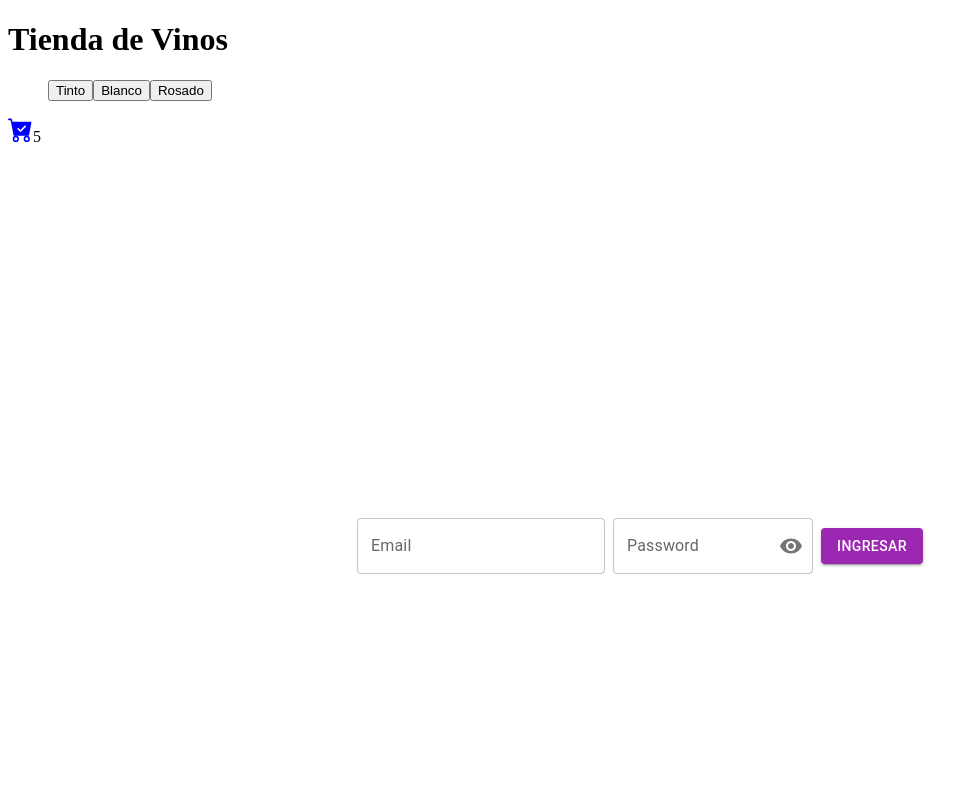
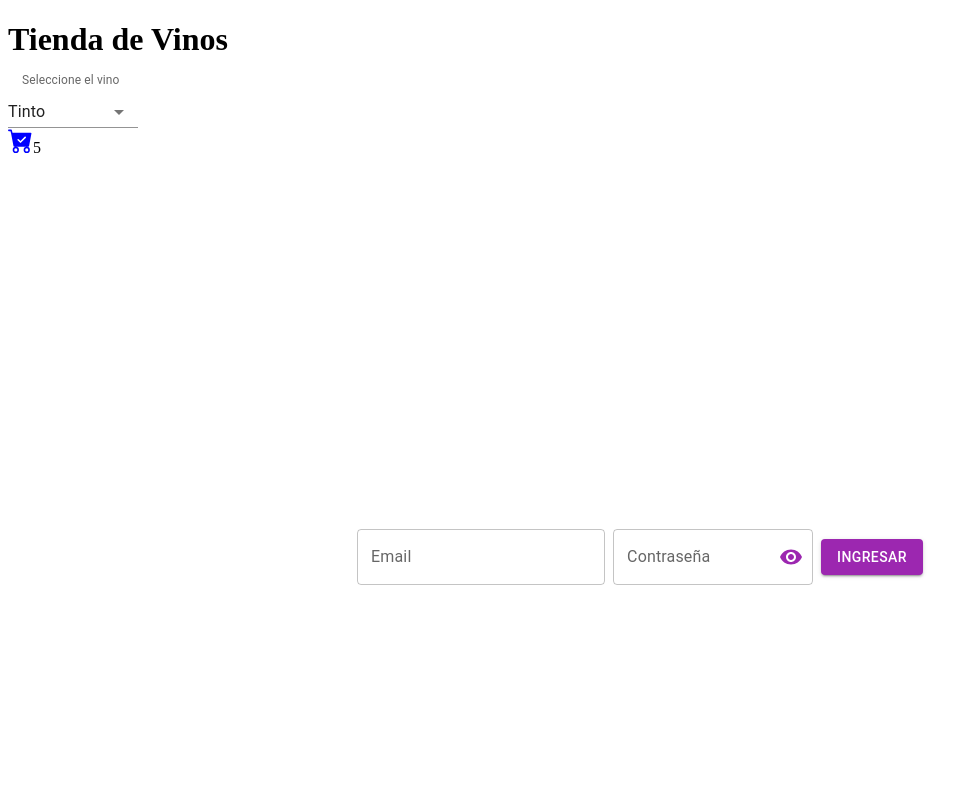
Before and after one commit to Rodymus/Tienda-de-Vinos-React-CH-RCG, a React (Vite) app: page / in a window 1280 px wide. Shown: the top 800 px of the page, without its empty margins (0-979 px from the left). Built offline with nearby package versions, Linux system fonts and the light colour scheme.

Commit message:
se agrego un menu desplegable en las opciones de vino

```diff
--- a/src/components/NavBar.jsx
+++ b/src/components/NavBar.jsx
@@ -1,15 +1,28 @@
-import React from 'react'
+
 import CartWidget from './CartWidget'
+import Box from '@mui/material/Box';
+import InputLabel from '@mui/material/InputLabel';
+import FormControl from '@mui/material/FormControl';
+import NativeSelect from '@mui/material/NativeSelect';
 
 const NavBar = () => {
   return (
     <div>
     <h1>Tienda de Vinos</h1>
-    <ul>
-        <button>Tinto</button>
-        <button>Blanco</button>
-        <button>Rosado</button>
-    </ul>
+
+    <Box sx={{ minWidth: 60, maxWidth: 130 }}>
+      <FormControl fullWidth>
+        <InputLabel>
+          Seleccione el vino
+        </InputLabel>
+        <NativeSelect autoWidth >
+          <option>Tinto</option>
+          <option>Blanco</option>
+          <option>Rosado</option>
+        </NativeSelect>
+      </FormControl>
+    </Box>
+
     <CartWidget />
     </div>
   )
--- a/src/components/login/Login.jsx
+++ b/src/components/login/Login.jsx
@@ -1,6 +1,4 @@
-import { FormControl, IconButton, InputAdornment, InputLabel, OutlinedInput, TextField } from "@mui/material"
-import Button from '@mui/material/Button'
-import Box from '@mui/material/Box'
+import { Box, Button, FormControl, IconButton, InputAdornment, InputLabel, OutlinedInput, TextField } from "@mui/material"
 import { Visibility, VisibilityOff } from "@mui/icons-material"
 import { useState } from "react"
 
@@ -12,21 +10,31 @@ const Login = () => {
     <Box sx={ { width: "100%", alignItems: "center", display: "flex", minHeight: "100vh", justifyContent: "center" }}>
         <TextField  label="Email" variant="outlined" color="secondary" />
 
-        <FormControl sx={{ m: 1, width: '25ch' }} variant="outlined">
-          <InputLabel htmlFor="outlined-adornment-password">Password</InputLabel>
+        <FormControl sx={{ m: 1, width: "25ch" }} variant="outlined">
+        <InputLabel color="secondary" htmlFor="outlined-adornment-password">
+          Contraseña
+        </InputLabel>
         <OutlinedInput
           id="outlined-adornment-password"
-            type={showPassword ? 'text' : 'password'}
+          color="secondary"
+          type={showPassword ? "text" : "password"}
           endAdornment={
             <InputAdornment position="end">
               <IconButton
                 aria-label="toggle password visibility"
-                  onClick={()=> setShowPassword(!setShowPassword)}
-                  edge="end">
-                  {showPassword ? <VisibilityOff /> : <Visibility />}
+                onClick={() => setShowPassword(!showPassword)}
+                edge="end"
+              >
+                {showPassword ? (
+                  <VisibilityOff />
+                ) : (
+                  <Visibility color="secondary" />
+                )}
               </IconButton>
-              </InputAdornment>}
-            label="Password"/>
+            </InputAdornment>
+          }
+          label="Password"
+        />
       </FormControl>
 
         <Button variant="contained" size="medium" color="secondary" >Ingresar</Button>
```
Lines whose indentation alone changed are shown as unchanged.
